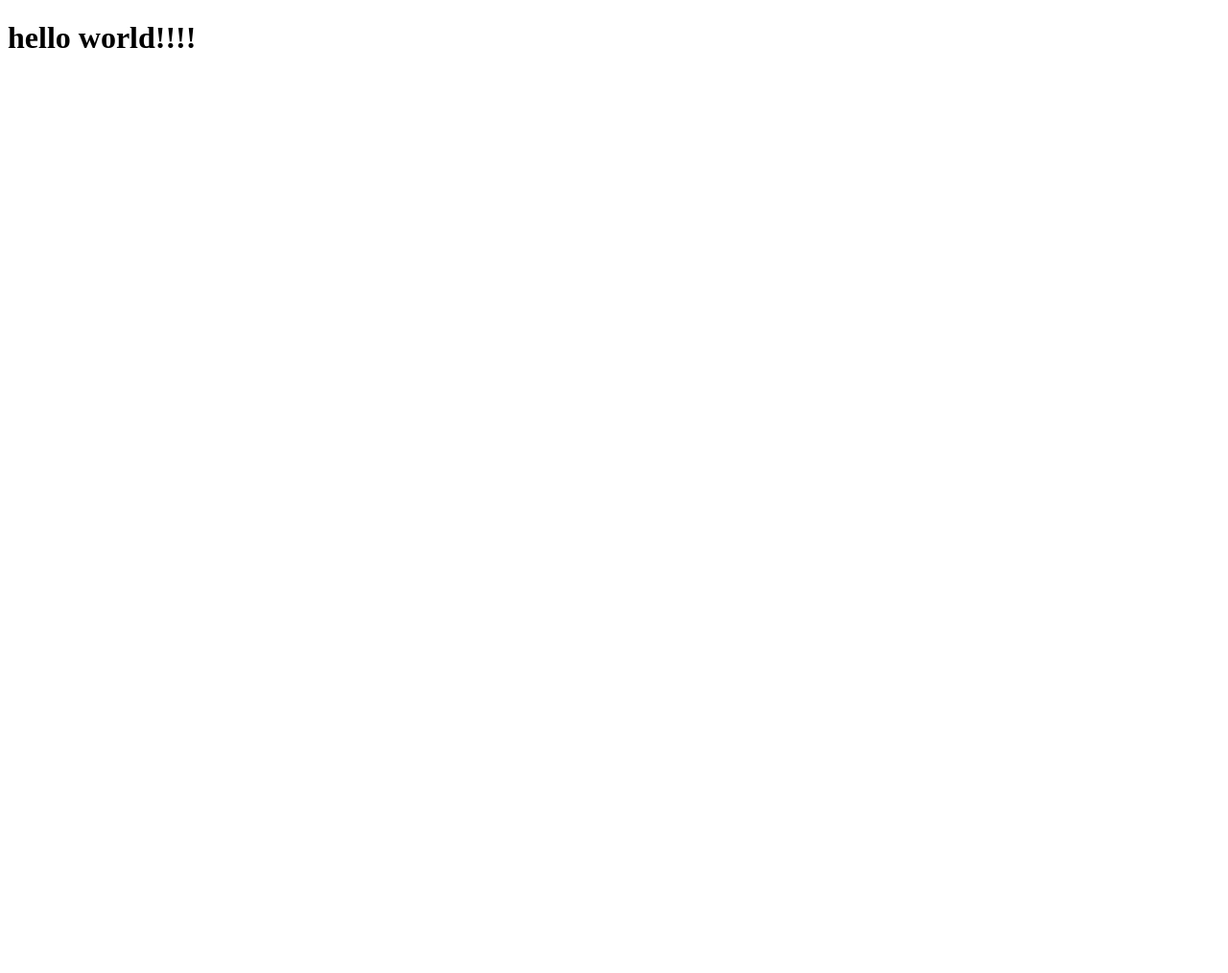
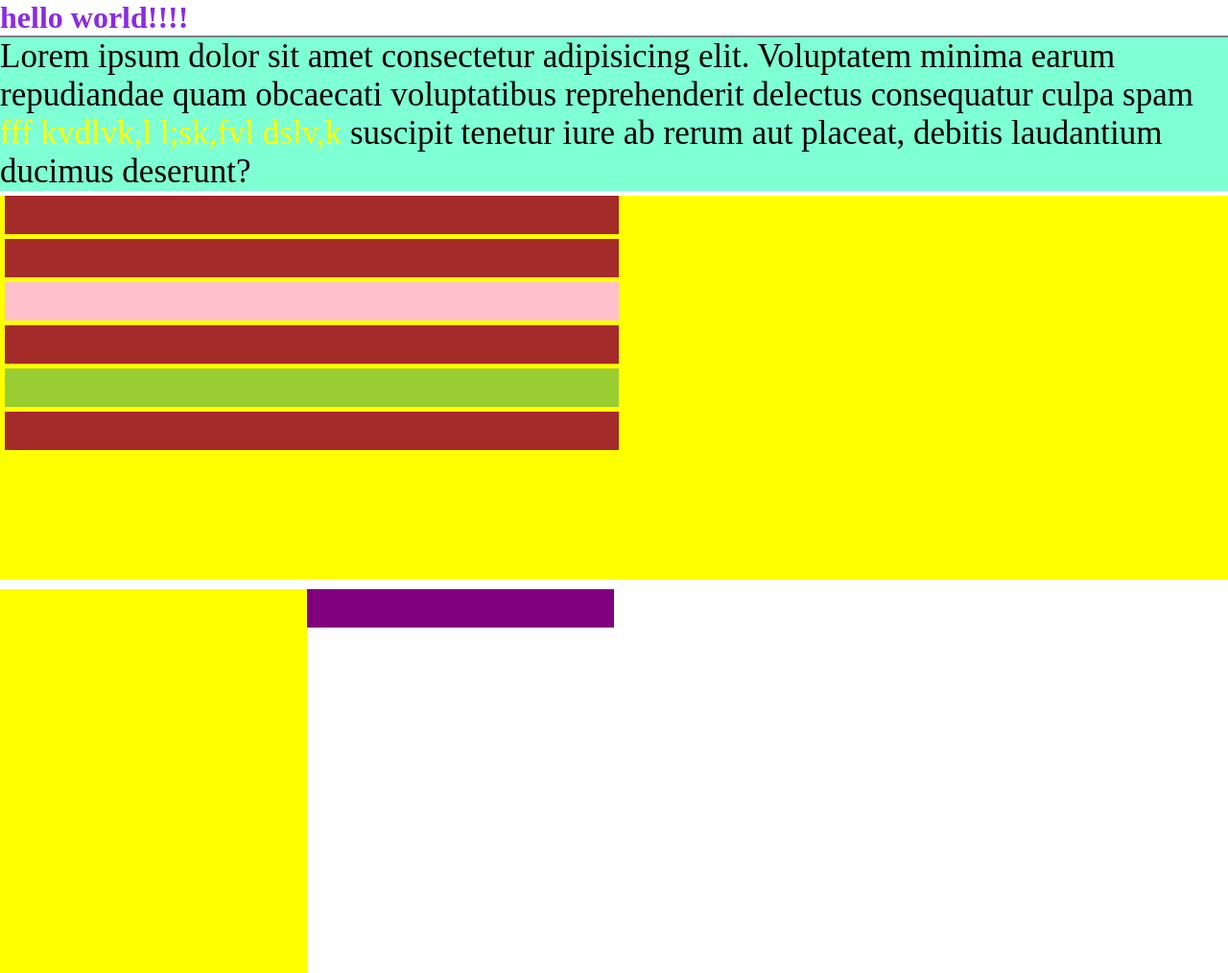
Before and after one commit to mohsenajouri/test-javascript, a website built with Vite: page index.html in a window 1280 px wide. Shown: the whole page at 96% size. Before the commit the page ends 800 px from the top, so only its background shows below. Built offline with nearby package versions, Linux system fonts and the light colour scheme.

Commit message:
third commit

```diff
--- a/index.html
+++ b/index.html
@@ -1,19 +1,37 @@
 <!DOCTYPE html>
 <html lang="en">
-<head>
-    <meta charset="UTF-8">
-    <meta name="viewport" content="width=device-width, initial-scale=1.0">
+  <head>
+    <meta charset="UTF-8" />
+    <meta name="viewport" content="width=device-width, initial-scale=1.0" />
     <title>Document</title>
-    <link rel="stylesheet" href="./src/global.css">
-</head>
-<body>
+    <link rel="stylesheet" href="./src/global.css" />
+    <style>
+      h1 {
+        color: red;
+      }
+    </style>
+  </head>
 
+  <body>
+    <h1 class="trminate">hello world!!!!</h1>
+    <p id="windows">
+      Lorem ipsum dolor sit amet consectetur adipisicing elit. Voluptatem minima
+      earum repudiandae quam obcaecati voluptatibus reprehenderit delectus
+      consequatur culpa spam <span>fff kvdlvk,l l;sk,fvl dslv,k </span> suscipit
+      tenetur iure ab rerum aut placeat, debitis laudantium ducimus deserunt?
+    </p>
+    <div>
+      <div data-one></div>
+      <div data-one></div>
+      <div data-one="first"></div>
+      <div data-one></div>
+      <div data-one="second"></div>
+      <div data-one></div>
+    </div>
 
-<h1>hello world!!!!</h1>
-
-
-
-
-    <script src="./src/index.js" ></script>
-</body>
+    <div class="rwin">
+        <div class="radin"></div>
+    </div>
+    <script src="./src/index.js"></script>
+  </body>
 </html>
--- a/src/global.css
+++ b/src/global.css
@@ -0,0 +1,58 @@
+/*
+width:60%
+width:10vw;
+height:110vh;
+
+
+
+*/
+
+* {
+  margin: 0;
+  padding: 0;
+  box-sizing: border-box;
+}
+
+p {
+  span {
+    color: yellow;
+  }
+}
+#windows {
+  font-size: 35px;
+  background-color: aquamarine;
+}
+
+.trminate {
+  color: blueviolet;
+  border-bottom: 2px solid gray;
+}
+div {
+  width: 100%;
+  height: 50vh;
+  background-color: yellow;
+}
+[data-one] {
+  width: 50vw;
+  height: 5vh;
+  background-color: brown;
+  margin: 5px;
+}
+[data-one="first"] {
+  background-color: pink;
+}
+[data-one="second"] {
+  background-color: yellowgreen;
+}
+
+.rwin {
+  margin-top: 10px;
+  width: 50%;
+  height: 40px;
+  background-color: purple;
+}
+
+.radin {
+  width: 50%;
+  height: 50vh;
+}
```
